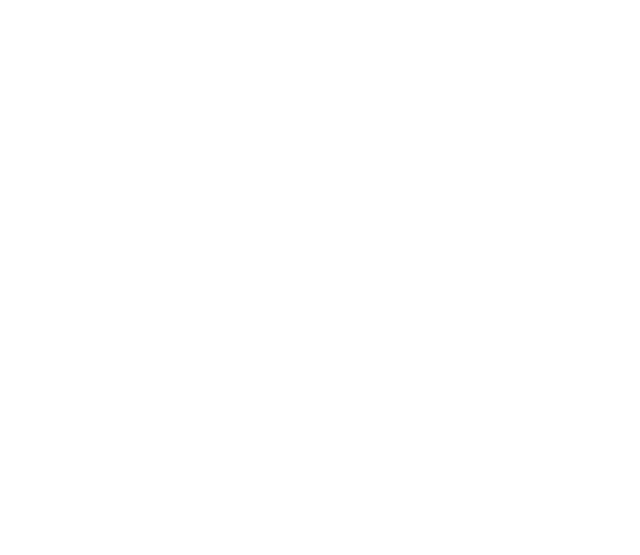
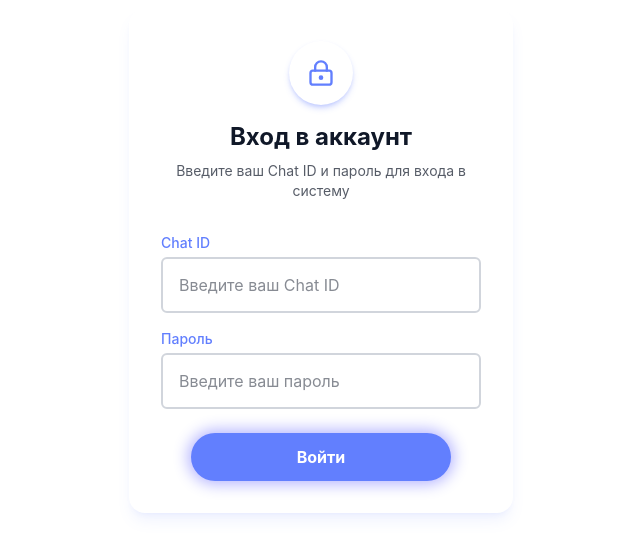
Before and after one commit to Spark-Studio-Co/tonify-bots, a React (Vite) app: page /login in a window 1280 px wide. Before the commit this address had no page. Shown: the part 171-726 px from the top of the page, without its empty margins (319-959 px from the left). Built offline with nearby package versions, Linux system fonts and the light colour scheme.

Commit message:
fix: auth

```diff
--- a/src/App.tsx
+++ b/src/App.tsx
@@ -11,6 +11,7 @@ import ProfilePage from "./pages/profile-page/profile-page";
 import SettingsPage from "./pages/settings-page/settings-page";
 import AddAnnouncementPage from "./pages/add-announcement-page/add-announcement-page";
 import { AddChatPage } from "./pages/add-chat-page/add-chat-page";
+import { LoginPage } from "./pages/login-page/login-page";
 
 const pageVariants = {
   initial: { opacity: 0, x: -50 },
@@ -34,6 +35,19 @@ const AnimatedRoutes = () => {
               exit="exit"
             >
               <IntroPage />
+            </motion.div>
+          }
+        />
+        <Route
+          path="/login"
+          element={
+            <motion.div
+              variants={pageVariants}
+              initial="initial"
+              animate="animate"
+              exit="exit"
+            >
+              <LoginPage />
             </motion.div>
           }
         />
--- /dev/null
+++ b/src/entities/auth/hooks/mutations/use-login.mutation.ts
@@ -0,0 +1,9 @@
+import { useMutation } from "@tanstack/react-query";
+import { loginUser } from "../../api/post/login.api";
+
+export const useLoginUser = () => {
+  return useMutation({
+    mutationKey: ["auth-login"],
+    mutationFn: loginUser,
+  });
+};
--- a/src/pages/add-announcement-page/blocks/add-announcement-block.tsx
+++ b/src/pages/add-announcement-page/blocks/add-announcement-block.tsx
@@ -3,11 +3,12 @@ import type React from "react";
 import { useState, useRef } from "react";
 import { motion } from "framer-motion";
 import { Image, Users, X, Check } from "lucide-react";
+import { useAddAnnouncement } from "@/entities/announcement/hooks/mutations/use-add-announcement.mutation";
 
 export const AddAnnouncementBlock = () => {
   const [formData, setFormData] = useState({
-    title: "",
-    message: "",
+    name: "",
+    description: "",
     imageUrl: "",
     scheduledDate: "",
     scheduledTime: "",
@@ -16,6 +17,8 @@ export const AddAnnouncementBlock = () => {
   const [errors, setErrors] = useState<Record<string, string>>({});
   const [previewImage, setPreviewImage] = useState<string | null>(null);
   const fileInputRef = useRef<HTMLInputElement>(null);
+  const { mutate: addAnnouncement, isPending: isLoading } =
+    useAddAnnouncement();
 
   // Available chats for targeting
   const availableChats = [
@@ -93,12 +96,12 @@ export const AddAnnouncementBlock = () => {
   const validateForm = () => {
     const newErrors: Record<string, string> = {};
 
-    if (!formData.title.trim()) {
-      newErrors.title = "Введите заголовок объявл��ния";
+    if (!formData.name.trim()) {
+      newErrors.name = "Введите заголовок объявл��ния";
     }
 
-    if (!formData.message.trim()) {
-      newErrors.message = "Введите текст объявления";
+    if (!formData.description.trim()) {
+      newErrors.description = "Введите текст объявления";
     }
 
     if (formData.targetChats.length === 0) {
@@ -112,9 +115,17 @@ export const AddAnnouncementBlock = () => {
   const handleSubmit = async (e: React.FormEvent) => {
     e.preventDefault();
 
-    if (!validateForm()) {
-      return;
-    }
+    if (!validateForm()) return;
+
+    const payload = {
+      ...formData,
+      scheduledAt:
+        formData.scheduledDate && formData.scheduledTime
+          ? new Date(`${formData.scheduledDate}T${formData.scheduledTime}`)
+          : null,
+    };
+
+    addAnnouncement(payload as any);
   };
 
   return (
@@ -122,7 +133,7 @@ export const AddAnnouncementBlock = () => {
       {/* Form */}
       <div className="w-full">
         <form onSubmit={handleSubmit} className="space-y-6">
-          {/* Title & Message */}
+          {/* Title & description */}
           <div className="bg-white rounded-xl shadow-sm overflow-hidden">
             <div className="p-4 space-y-4">
               <div>
@@ -134,39 +145,41 @@ export const AddAnnouncementBlock = () => {
                 </label>
                 <input
                   type="text"
-                  id="title"
-                  name="title"
-                  value={formData.title}
+                  id="name"
+                  name="name"
+                  value={formData.name}
                   onChange={handleChange}
                   placeholder="Введите заголовок объявления"
                   className={`w-full py-3 px-4 rounded-xl border ${
-                    errors.title ? "border-red-500" : "border-gray-200"
+                    errors.name ? "border-red-500" : "border-gray-200"
                   } bg-white text-gray-900 focus:outline-none focus:ring-2 focus:ring-opacity-50 focus:ring-blue-500`}
                 />
-                {errors.title && (
-                  <p className="mt-1 text-sm text-red-500">{errors.title}</p>
+                {errors.name && (
+                  <p className="mt-1 text-sm text-red-500">{errors.name}</p>
                 )}
               </div>
               <div>
                 <label
-                  htmlFor="message"
+                  htmlFor="description"
                   className="block text-sm font-medium mb-1 text-gray-700"
                 >
                   Текст объявления*
                 </label>
                 <textarea
-                  id="message"
-                  name="message"
-                  value={formData.message}
+                  id="description"
+                  name="description"
+                  value={formData.description}
                   onChange={handleChange}
                   placeholder="Введите текст объявления"
                   rows={4}
                   className={`w-full py-3 px-4 rounded-xl border ${
-                    errors.message ? "border-red-500" : "border-gray-200"
+                    errors.description ? "border-red-500" : "border-gray-200"
                   } bg-white text-gray-900 focus:outline-none focus:ring-2 focus:ring-opacity-50 focus:ring-blue-500`}
                 />
-                {errors.message && (
-                  <p className="mt-1 text-sm text-red-500">{errors.message}</p>
+                {errors.description && (
+                  <p className="mt-1 text-sm text-red-500">
+                    {errors.description}
+                  </p>
                 )}
               </div>
             </div>
@@ -193,7 +206,6 @@ export const AddAnnouncementBlock = () => {
                   className="hidden"
                 />
               </div>
-
               {previewImage ? (
                 <div className="relative">
                   <img
@@ -269,13 +281,14 @@ export const AddAnnouncementBlock = () => {
             whileHover={{ scale: 1.02 }}
             whileTap={{ scale: 0.98 }}
             type="submit"
-            className="w-full py-3.5 px-6 rounded-xl text-white font-medium flex items-center justify-center"
+            disabled={isLoading}
+            className="w-full py-3.5 px-6 rounded-xl text-white font-medium flex items-center justify-center disabled:opacity-50"
             style={{
               backgroundColor: "var(--color-main, #627ffe)",
               boxShadow: "0 4px 14px rgba(98, 127, 254, 0.2)",
             }}
           >
-            Опубликовать объявление
+            {isLoading ? "Публикуем..." : "Опубликовать объявление"}
           </motion.button>
         </form>
       </div>
--- /dev/null
+++ b/src/pages/login-page/blocks/login-block.tsx
@@ -0,0 +1,105 @@
+"use client";
+
+import { useState } from "react";
+import { LockKeyhole } from "lucide-react";
+import { Input } from "@/shared/ui/input/input";
+import { Button } from "@/shared/ui/button/button";
+import { useLoginUser } from "@/entities/auth/hooks/mutations/use-login.mutation";
+
+export default function LoginBlock() {
+  const [chatId, setChatId] = useState("");
+  const [password, setPassword] = useState("");
+  const [error, setError] = useState("");
+
+  const { mutate: login, isPending: isLoading } = useLoginUser();
+
+  const handleLogin = async (e: React.FormEvent) => {
+    e.preventDefault();
+
+    if (!chatId || !password) {
+      setError("Пожалуйста, заполните все поля");
+      return;
+    }
+
+    setError("");
+
+    login(
+      { chatId, password },
+      {
+        onSuccess: (data) => {
+          localStorage.setItem("accessToken", data.accessToken);
+          localStorage.setItem("chatId", chatId);
+          window.location.href = "/dashboard"; // или куда тебе нужно
+        },
+        onError: (err: any) => {
+          console.error("Login error:", err);
+          setError("Ошибка входа. Проверьте данные и попробуйте снова.");
+        },
+      }
+    );
+  };
+
+  return (
+    <div className="min-h-screen flex items-center justify-center p-4 bg-white text-gray-900">
+      <div className="w-full max-w-md mx-auto">
+        <div className="rounded-2xl p-8 bg-[--color-main-light] shadow-lg shadow-[rgba(98,127,254,0.1)]">
+          <div className="flex flex-col items-center mb-8">
+            <div className="w-16 h-16 rounded-full bg-[--color-main] shadow-md shadow-[rgba(98,127,254,0.3)] flex items-center justify-center mb-4">
+              <LockKeyhole size={28} color="#627ffe" />
+            </div>
+            <h2 className="text-center text-2xl font-bold mb-2 text-[--color-dark]">
+              Вход в аккаунт
+            </h2>
+            <p className="text-center text-sm max-w-xs text-[--color-dark] opacity-70">
+              Введите ваш Chat ID и пароль для входа в систему
+            </p>
+          </div>
+
+          <form onSubmit={handleLogin} className="space-y-6">
+            <div className="space-y-4">
+              <Input
+                id="chatId"
+                label="Chat ID"
+                placeholder="Введите ваш Chat ID"
+                value={chatId}
+                onChange={(e) => setChatId(e.target.value)}
+                className={`bg-white border-2 h-14 px-4 transition-all duration-200 ${
+                  chatId
+                    ? "border-[rgba(98,127,254,0.3)] shadow-[0_2px_8px_rgba(98,127,254,0.15)] -translate-y-0.5"
+                    : "border-opacity-30"
+                } focus:border-[--color-main]`}
+              />
+
+              <Input
+                id="password"
+                type="password"
+                label="Пароль"
+                placeholder="Введите ваш пароль"
+                value={password}
+                onChange={(e) => setPassword(e.target.value)}
+                className={`bg-white border-2 h-14 px-4 transition-all duration-200 ${
+                  password
+                    ? "border-[rgba(98,127,254,0.3)] shadow-[0_2px_8px_rgba(98,127,254,0.15)] -translate-y-0.5"
+                    : "border-opacity-30"
+                } focus:border-[--color-main]`}
+              />
+            </div>
+
+            {error && (
+              <p className="text-red-500 text-sm text-center">{error}</p>
+            )}
+
+            <div className="flex flex-col items-center gap-4">
+              <Button
+                type="submit"
+                variant="primary"
+                text={isLoading ? "Входим..." : "Войти"}
+                disabled={isLoading}
+              />
+            </div>
+          </form>
+        </div>
+      </div>
+    </div>
+  );
+}
--- /dev/null
+++ b/src/pages/login-page/login-page.tsx
@@ -0,0 +1,10 @@
+import { Layout } from "@/shared/layouts/layout";
+import LoginBlock from "./blocks/login-block";
+
+export const LoginPage = () => {
+  return (
+    <Layout isAuth={false}>
+      <LoginBlock />
+    </Layout>
+  );
+};
--- a/src/pages/onboarding-page/blocks/onboarding-first-block.tsx
+++ b/src/pages/onboarding-page/blocks/onboarding-first-block.tsx
@@ -44,7 +44,7 @@ export const OnboardingFirstBlock = () => {
         text="Пропустить"
         className="mt-4"
         variant="secondary"
-        onClick={() => navigate("/confirmation")}
+        onClick={() => navigate("/login")}
       />
     </>
   );
--- a/src/pages/onboarding-page/blocks/onboarding-second-block.tsx
+++ b/src/pages/onboarding-page/blocks/onboarding-second-block.tsx
@@ -44,7 +44,7 @@ export const OnboardingSecondBlock = () => {
         text="Пропустить"
         className="mt-4"
         variant="secondary"
-        onClick={() => navigate("/confirmation")}
+        onClick={() => navigate("/login")}
       />
     </>
   );
--- a/src/pages/onboarding-page/blocks/onboarding-third-block.tsx
+++ b/src/pages/onboarding-page/blocks/onboarding-third-block.tsx
@@ -35,14 +35,14 @@ export const OnboardingThirdBlock = () => {
       </div>
       <Button
         text="Продолжить"
-        onClick={() => navigate("/confirmation")}
+        onClick={() => navigate("/login")}
         className="mt-[111px]"
       />
       <Button
         text="Пропустить"
         className="mt-4"
         variant="secondary"
-        onClick={() => navigate("/confirmation")}
+        onClick={() => navigate("/login")}
       />
     </>
   );
--- a/src/pages/settings-page/blocks/settings-block.tsx
+++ b/src/pages/settings-page/blocks/settings-block.tsx
@@ -118,7 +118,7 @@ export default function SettingsBlock() {
         {/* Account Actions */}
         <div className="mt-8 space-y-4">
           <button
-            onClick={() => setShowLogoutDialog(true)}
+            onClick={() => navigate("/")}
             className="w-full py-3 px-4 rounded-xl flex items-center justify-center bg-red-400 text-white font-medium"
           >
             <LogOut size={18} className="mr-2" />
--- a/src/shared/api/apiClient.ts
+++ b/src/shared/api/apiClient.ts
@@ -4,10 +4,10 @@ import axios from "axios";
 // const BASE_URL = "https://aproxyluxe-production.up.railway.app";
 
 // PROD SERVER
-const BASE_URL = "https://tonify-server-production.up.railway.app/api";
+// const BASE_URL = "https://tonify-server-production.up.railway.app/api";
 
 // LOCAL SERVER
-// const BASE_URL = "http://localhost:6001";
+const BASE_URL = "http://localhost:6001/api";
 
 export const apiClient = axios.create({
   baseURL: BASE_URL,
```
Also changed, not shown: src/entities/auth/api/post/login.api.ts (added, +15 -0 lines).
